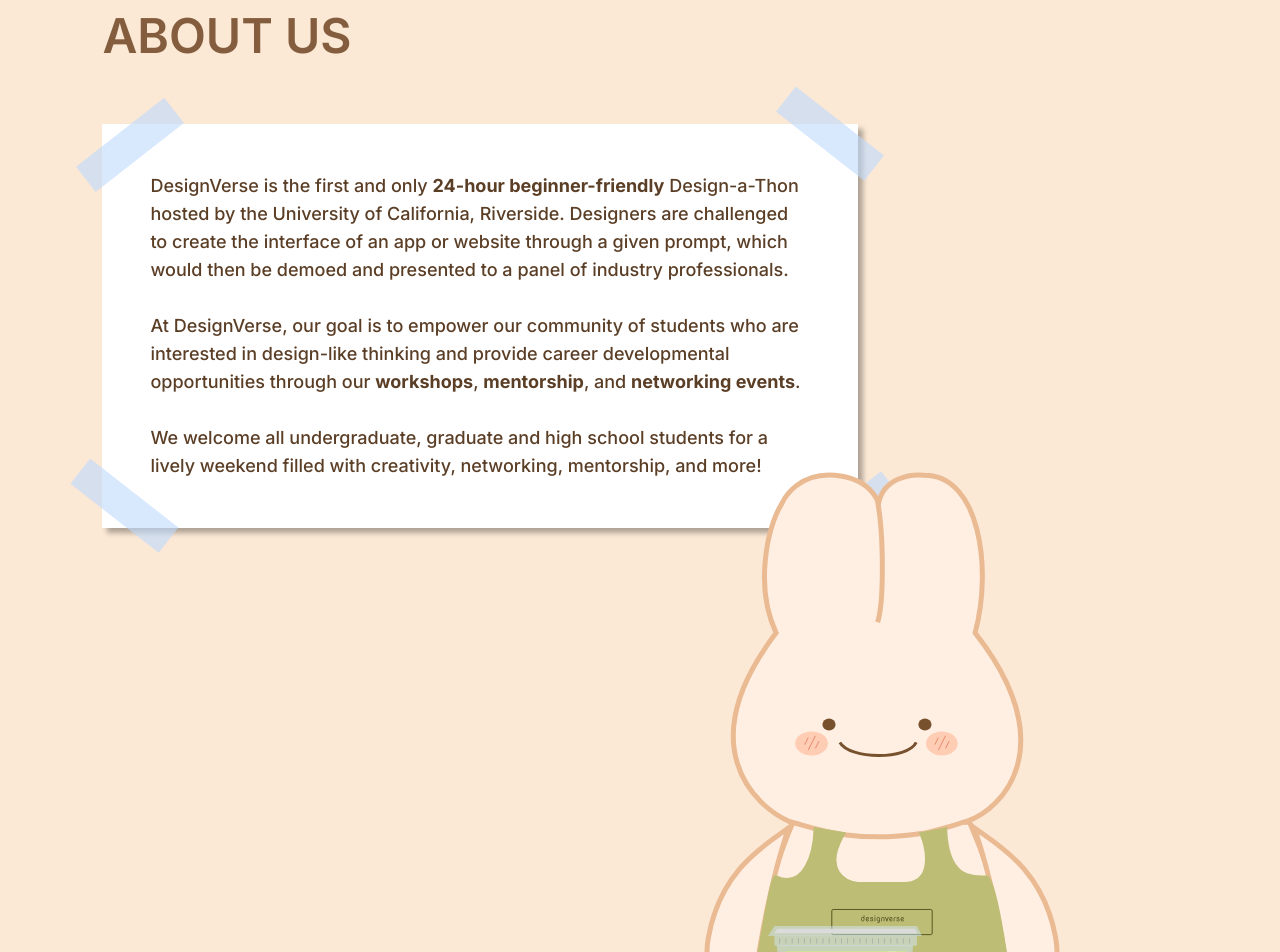
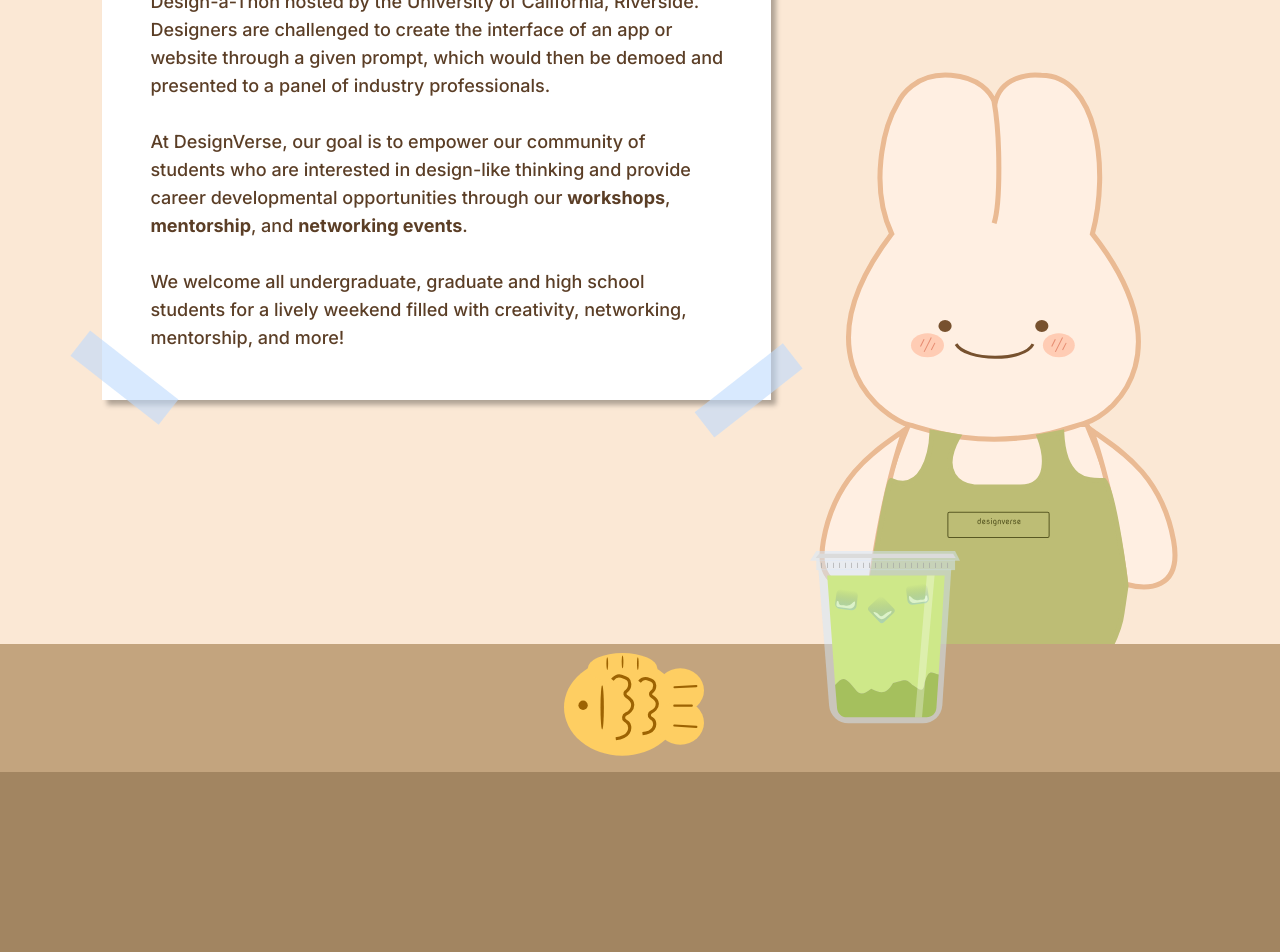
Before and after one commit to designatucr/designverse2026, a Next.js app: page / in a window 1280 px wide. Shown: the part 1120-2072 px from the top of the page. Built offline with nearby package versions, Linux system fonts and the light colour scheme.

Commit message:
responsified about us(bunny, matcha, taiyaki, poster)

```diff
--- a/src/components/live/about.tsx
+++ b/src/components/live/about.tsx
@@ -4,6 +4,7 @@ import Image from "next/image";
 import bunny from "@/public/landing/bunny.svg";
 import matcha from "@/public/landing/matcha.svg";
 import taiyaki from "@/public/landing/taiyaki.svg";
+// eslint-disable-next-line new-cap
 const inter = Inter({ subsets: ["latin"] });
 
 const About = () => {
@@ -11,58 +12,60 @@ const About = () => {
     <div className={`relative ${inter.className}`}>
       <section
         id="about"
-        className="z-20 w-full items-start justify-center bg-[#fbe8d5] py-32 md:py-96"
+        className="z-20 w-full items-start justify-center bg-[#fbe8d5] py-32 md:py-64"
       >
-        <div className="w-3/4 pl-[8vw] pr-[8vw] font-semibold">
-          <p className="mb-4 pb-12 text-3xl text-[#845d3e] lg:text-5xl">
-            ABOUT US
-          </p>
-          <div className="relative bg-white p-6 py-24 text-landing-brown-400 shadow-[5px_5px_5px_rgba(0,0,0,0.3)] sm:mb-72 sm:p-12 md:mb-36 lg:mb-24 xl:mb-24">
+        <div className="md:w-7/8 pl-[8vw] pr-[8vw] font-semibold sm:w-full">
+          <Title>ABOUT US</Title>
+          <div className="flex flex-col items-start gap-8 md:flex-row md:gap-12">
+            <div className="relative flex-1">
+              <div className="relative bg-white p-6 py-24 text-landing-brown-400 shadow-[5px_5px_5px_rgba(0,0,0,0.3)] sm:p-12">
                 <div className="absolute left-0 top-0 h-8 w-28 translate-x-[-25%] translate-y-[15%] rotate-[-38deg] bg-blue-200/60" />
                 <div className="absolute right-0 top-0 h-8 w-28 translate-x-[25%] translate-y-[-20%] rotate-[38deg] bg-blue-200/60" />
                 <div className="absolute bottom-0 left-0 h-8 w-28 translate-x-[-30%] translate-y-[-20%] rotate-[38deg] bg-blue-200/60" />
-            <div className="absolute bottom-0 right-0 h-8 w-28 translate-x-[40%] translate-y-[20%] rotate-[-38deg] bg-blue-200/60" />
+                <div className="absolute bottom-0 right-0 h-8 w-28 translate-x-[30%] translate-y-[20%] rotate-[-38deg] bg-blue-200/60" />
                 <p className="text-sm font-medium lg:text-lg">
-              DesignVerse is the first and only <b>24-hour beginner-friendly</b>{" "}
-              Design-a-Thon hosted by the University of California, Riverside.
-              Designers are challenged to create the interface of an app or
-              website through a given prompt, which would then be demoed and
-              presented to a panel of industry professionals.
+                  DesignVerse is the first and only{" "}
+                  <b>24-hour beginner-friendly</b> Design-a-Thon hosted by the
+                  University of California, Riverside. Designers are challenged
+                  to create the interface of an app or website through a given
+                  prompt, which would then be demoed and presented to a panel of
+                  industry professionals.
                   <br />
                   <br />
-              At DesignVerse, our goal is to empower our community of students
-              who are interested in design-like thinking and provide career
-              developmental opportunities through our <b>workshops</b>,{" "}
-              <b>mentorship</b>, and <b>networking events</b>.
+                  At DesignVerse, our goal is to empower our community of
+                  students who are interested in design-like thinking and
+                  provide career developmental opportunities through our{" "}
+                  <b>workshops</b>, <b>mentorship</b>, and{" "}
+                  <b>networking events</b>.
                   <br />
                   <br />
-              We welcome all undergraduate, graduate and high school students
-              for a lively weekend filled with creativity, networking,
-              mentorship, and more!
+                  We welcome all undergraduate, graduate and high school
+                  students for a lively weekend filled with creativity,
+                  networking, mentorship, and more!
                 </p>
               </div>
             </div>
-      </section>
-      <div className="relative">
-        <Image
-          src={bunny}
-          alt="bunny"
-          className="absolute bottom-0.5 bottom-[10%] left-[60%] left-[75%] w-2/5 pb-48 sm:bottom-[10%] sm:left-[60%] sm:w-2/5 md:bottom-[5%] md:left-[60%] md:w-1/3 lg:left-[55%] lg:w-auto xl:bottom-[10%] xl:right-[12%] xl:w-auto"
-        />
+            <div className="relative flex w-1/2 max-w-[450px] items-center justify-center place-self-end sm:w-1/2 sm:place-self-end md:w-1/3 md:pt-40 lg:w-1/3 lg:pt-40 xl:w-1/3">
+              <Image src={bunny} alt="bunny" className="h-auto w-full" />
+            </div>
+          </div>
+        </div>
         <Image
           src={matcha}
           alt="matcha"
-          className="absolute bottom-0.5 left-[70%] z-40 w-1/5 pb-48 sm:bottom-[10%] sm:right-[15%] sm:w-auto md:bottom-[5%] md:left-[60%] md:w-auto xl:bottom-[10%] xl:right-[12%] xl:w-auto"
+          className="absolute bottom-8 right-[33%] z-40 max-w-[120px] pb-52 sm:right-[30%] sm:w-1/6 md:right-[25%] md:max-w-[120px] lg:right-[20%] lg:max-w-[140px] xl:right-[25%] xl:max-w-[150px]"
         />
         <Image
           src={taiyaki}
           alt="taiyaki"
-          className="absolute bottom-0.5 left-[60%] z-40 w-1/5 pb-32 sm:bottom-[10%] sm:right-[15%] sm:w-auto md:bottom-[5%] md:left-[50%] md:w-auto xl:bottom-[10%] xl:right-[12%] xl:w-auto"
+          className="absolute bottom-20 right-[60%] z-40 max-w-[115px] pb-32 sm:right-[45%] sm:w-1/6 md:max-w-[130px] lg:max-w-[140px]"
         />
-        <div className="relative z-30 h-32 w-full bg-[#C3A47E]" />
+      </section>
+      <div className="relative">
+        <div className="bottom relative right-[40%] w-1/5 place-self-end"></div>
+        <div className="2xl:-mt- relative z-30 -mt-48 h-32 w-full bg-[#C3A47E] md:-mt-72 lg:-mt-72 xl:-mt-80" />
         <div className="relative z-30 h-48 w-full bg-[#A28561]" />
       </div>
-
       {/* tried using below code to implement the (alleged) gradient from figma, but for whatever reason it disappears whenever i scroll,
       might be because my monitor is ridiculously large ? idk i made it a solid color instead */}
       {/* <div className="w-full h-48 bg-gradient-to-b from-[#B99C78] to-[#A28561]" /> */}
```
Lines whose indentation alone changed are shown as unchanged.
